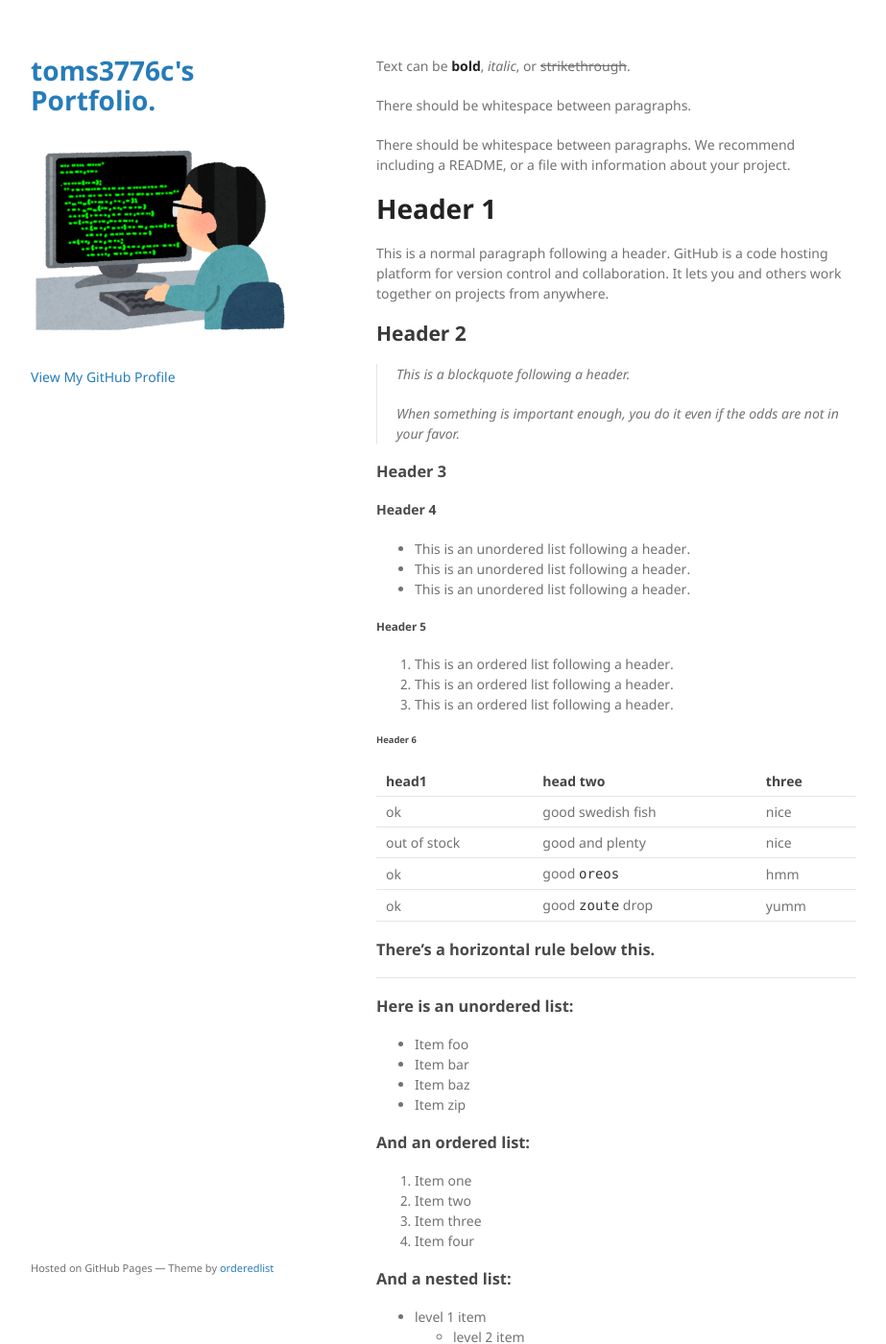
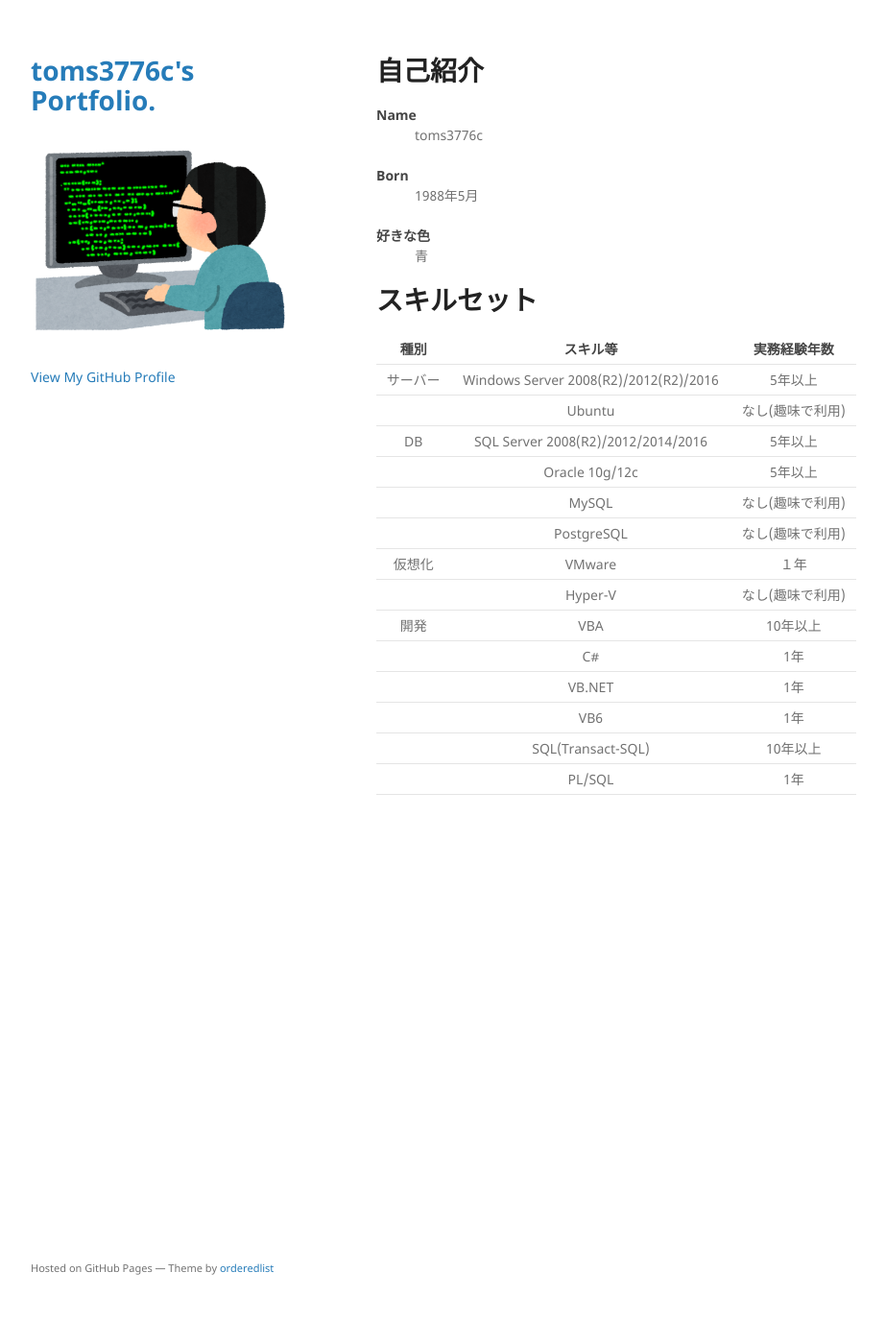
Before and after one commit to toms3776c/toms3776c.github.io, a Jekyll site: the page built from index.md, in a window 1280 px wide and 1400 px high. Shown: the whole window at 96% size, without its empty margins (178-1101 px from the left). Built offline with Jekyll 4.4.1, drawn with Linux system fonts in a browser that asks for light colours; our own code applies the rules of GitHub Pages for plain Markdown files; the repository's description, which GitHub fills in, is left out; some of the changed text lies outside the part shown.

Commit message:
update index.md

```diff
--- a/index.md
+++ b/index.md
@@ -1,90 +1,8 @@
----
-layout: default
----
 
-Text can be **bold**, _italic_, or ~~strikethrough~~.
-
-There should be whitespace between paragraphs.
-
-There should be whitespace between paragraphs. We recommend including a README, or a file with information about your project.
-
-# Header 1
-
-This is a normal paragraph following a header. GitHub is a code hosting platform for version control and collaboration. It lets you and others work together on projects from anywhere.
-
-## Header 2
-
-> This is a blockquote following a header.
->
-> When something is important enough, you do it even if the odds are not in your favor.
-
-### Header 3
-
-
-
-#### Header 4
-
-*   This is an unordered list following a header.
-*   This is an unordered list following a header.
-*   This is an unordered list following a header.
-
-##### Header 5
-
-1.  This is an ordered list following a header.
-2.  This is an ordered list following a header.
-3.  This is an ordered list following a header.
-
-###### Header 6
-
-| head1        | head two          | three |
-|:-------------|:------------------|:------|
-| ok           | good swedish fish | nice  |
-| out of stock | good and plenty   | nice  |
-| ok           | good `oreos`      | hmm   |
-| ok           | good `zoute` drop | yumm  |
-
-### There's a horizontal rule below this.
-
-* * *
-
-### Here is an unordered list:
-
-*   Item foo
-*   Item bar
-*   Item baz
-*   Item zip
-
-### And an ordered list:
-
-1.  Item one
-1.  Item two
-1.  Item three
-1.  Item four
-
-### And a nested list:
-
-- level 1 item
-  - level 2 item
-  - level 2 item
-    - level 3 item
-    - level 3 item
-- level 1 item
-  - level 2 item
-  - level 2 item
-  - level 2 item
-- level 1 item
-  - level 2 item
-  - level 2 item
-- level 1 item
-
-
-
-
-### Definition lists can be used with HTML syntax.
-
+# 自己紹介
 <dl>
 <dt>Name</dt>
-<dd>Godzilla</dd>
+<dd>toms3776c</dd>
 <br>
 <dt>Born</dt>
 <dd>1988年5月</dd>
@@ -92,3 +10,23 @@ This is a normal paragraph following a header. GitHub is a code hosting platform
 <dt>好きな色</dt>
 <dd>青</dd>
 </dl>
+
+
+# スキルセット
+
+|	種別	|	スキル等	|	実務経験年数	|
+|	:-:	|	:-:	|	:-:	|
+|	サーバー	|	Windows Server 2008(R2)/2012(R2)/2016	|	5年以上	|
+|		|	Ubuntu	|	なし(趣味で利用)	|
+|	DB	|	SQL Server 2008(R2)/2012/2014/2016	|	5年以上	|
+|		|	Oracle 10g/12c	|	5年以上	|
+|		|	MySQL	|	なし(趣味で利用)	|
+|		|	PostgreSQL	|	なし(趣味で利用)	|
+|	仮想化	|	VMware	|	１年	|
+|		|	Hyper-V	|	なし(趣味で利用)	|
+|	開発	|	VBA	|	10年以上	|
+|		|	C#	|	1年	|
+|		|	VB.NET	|	1年	|
+|		|	VB6	|	1年	|
+|		|	SQL(Transact-SQL)	|	10年以上	|
+|		|	PL/SQL	|	1年	|
```
